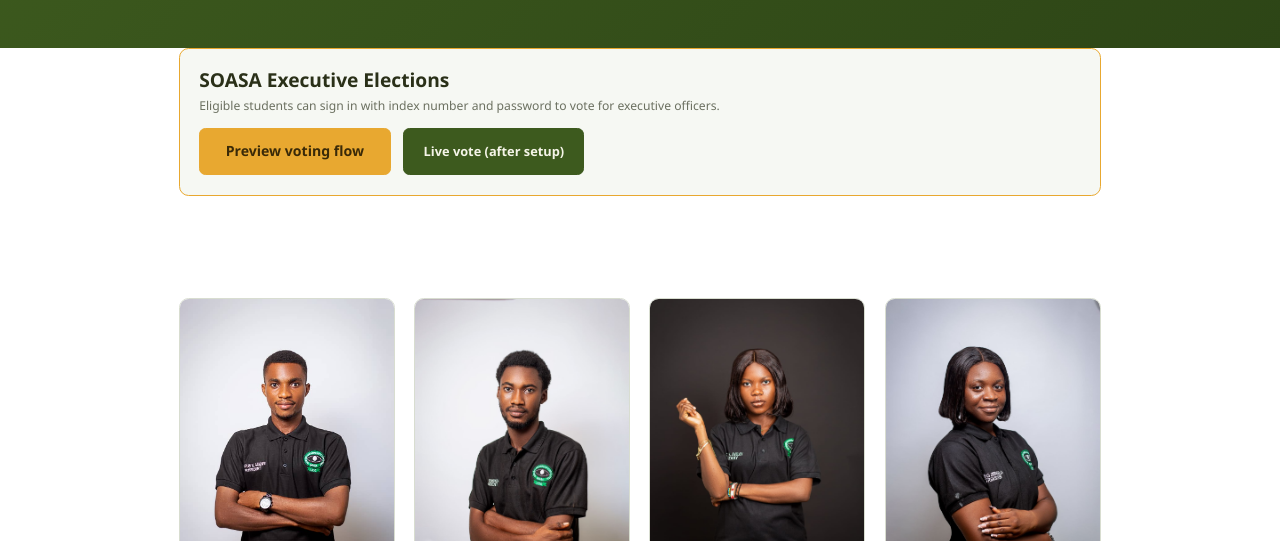
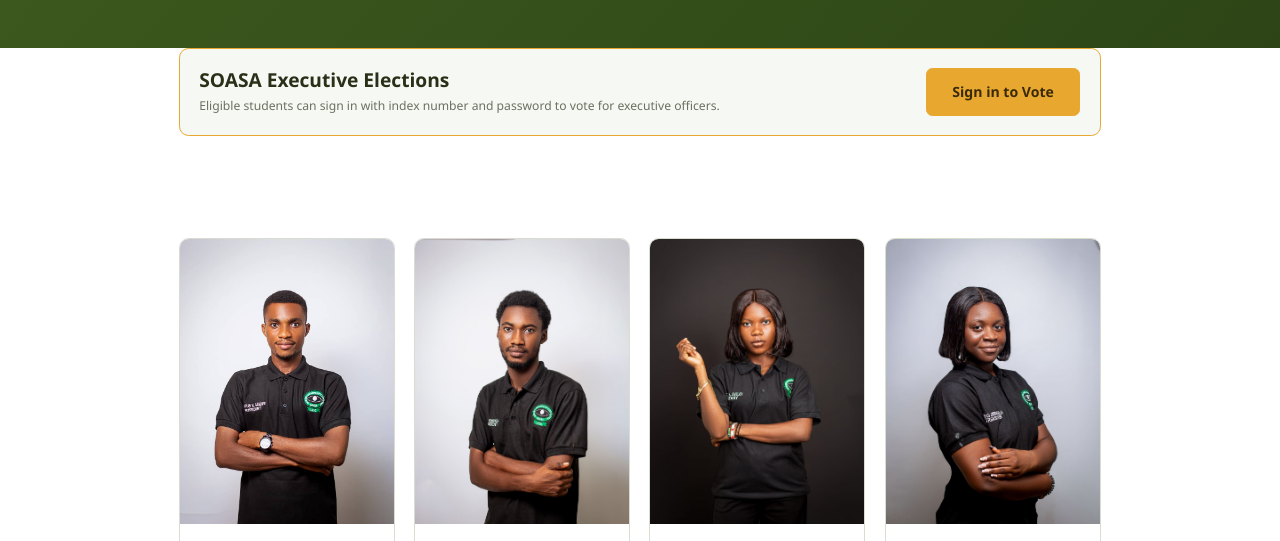
Before and after one commit to Den-cpu-dev/sociology-anthropology-ucc, a website: page soasa.html in a window 1280 px wide. Shown: the part 233-774 px from the top of the page. Drawn offline with Linux system fonts and the light colour scheme.

Commit message:
Fix Vercel configuration & remove demo button
- Restored vercel.json to zero-config to fix serverless deployment build failure
- Removed the 'Preview voting flow' demo button from soasa.html

```diff
--- a/soasa.html
+++ b/soasa.html
@@ -90,8 +90,7 @@
               <p style="color:var(--muted-fg);margin:0">Eligible students can sign in with index number and password to vote for executive officers.</p>
             </div>
             <div class="btn-group" style="justify-content:flex-end">
-              <a href="vote-preview.html" class="btn btn-primary btn-lg">Preview voting flow</a>
-              <a href="vote.html" class="btn btn-secondary">Live vote (after setup)</a>
+              <a href="vote.html" class="btn btn-primary btn-lg">Sign in to Vote</a>
             </div>
           </div>
         </div>
```
Also changed, not shown: vercel.json.
